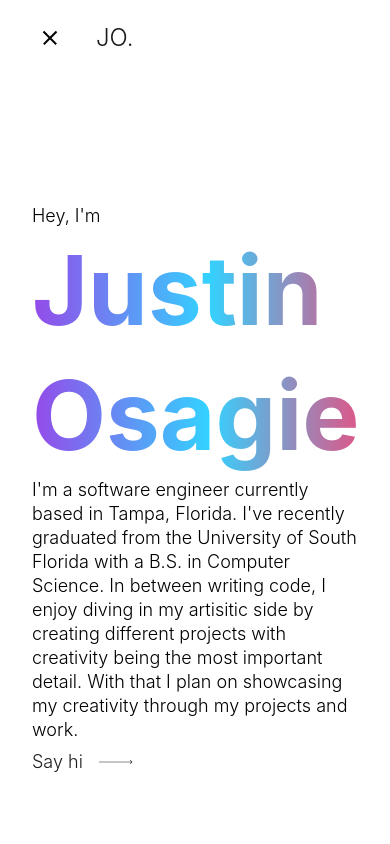
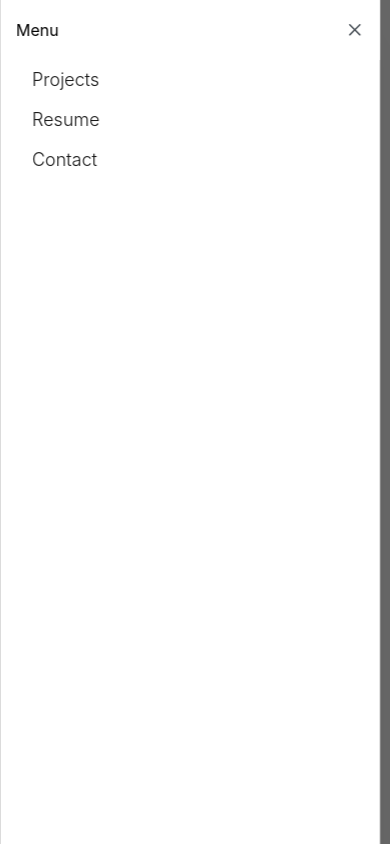
Before and after one commit to osajustin/super-duper-portio-folio, a Next.js app: page / in a window 390 px wide. Both pictures are taken after a click on the button 50 px from the left and 38 px from the top of the page. Shown: the top 844 px of the page. Built offline with nearby package versions, Linux system fonts and the light colour scheme.

Commit message:
Added menu items to burger

```diff
--- a/components/Navbar/navbar.module.css
+++ b/components/Navbar/navbar.module.css
@@ -87,3 +87,28 @@
     background-color: #1F1E1E;
     color: #FFFFFF;
   }
+
+  .icon {
+    width: rem(24px);
+    height: rem(24px);
+  }
+
+  .dark {
+    @mixin dark {
+      display: none;
+    }
+
+    @mixin light {
+      display: block;
+    }
+  }
+
+  .light {
+    @mixin light {
+      display: none;
+    }
+
+    @mixin dark {
+      display: block;
+    }
+  }
--- a/components/Navbar/navbar.tsx
+++ b/components/Navbar/navbar.tsx
@@ -1,20 +1,24 @@
 import React, { Key, useState } from 'react';
-import { Text, Group, Burger, Modal, TextInput, Textarea, Button, useMantineColorScheme, UnstyledButton } from '@mantine/core';
+import { Group, Burger, Modal, TextInput, Textarea, Button, useMantineColorScheme, UnstyledButton, ActionIcon, Drawer, useComputedColorScheme } from '@mantine/core';
 import { useDisclosure } from '@mantine/hooks';
 import { IconSunFilled } from '@tabler/icons-react';
 import classes from './Navbar.module.css';
+import cx from 'clsx';
 
 const links = [
   { link: '#projects', label: 'Projects' },
   { link: '#experience', label: 'Resume' },
   { link: '#contact', label: 'Contact' },
-  // { link: '/', label: <IconSunFilled /> },
+ //{ link: null, label: <IconSunFilled /> },
 ];
 
 export function Navbar() {
   const [opened, { toggle }] = useDisclosure(false);
+  const [drawerOpened, setDrawerOpened] = useState(false);
   const [modalOpened, setModalOpened] = useState(false);
-  const { colorScheme, toggleColorScheme } = useMantineColorScheme();
+
+  const { setColorScheme } = useMantineColorScheme();
+  const computedColorScheme = useComputedColorScheme('light', { getInitialValueInEffect: true });
 
   const handleScroll = (event: React.MouseEvent<HTMLAnchorElement, MouseEvent>, link: string, offset = 0) => {
     event.preventDefault();
@@ -42,27 +46,26 @@ export function Navbar() {
           onClick={(event) => {
             event.preventDefault();
             setModalOpened(true);
+            setDrawerOpened(false);
           }}
         >
           {link.label}
         </UnstyledButton>
       );
     }
-    else if (link.label === <IconSunFilled />) {
-      return (
-        <a
-          key="iconSunFilled"
-          href="#"
-          className={classes.button}
-          onClick={(event) => {
-            event.preventDefault();
-            toggleColorScheme();
-          }}
-        >
-          <IconSunFilled />
-        </a>
-      );
-    } else {
+    // else if (link.label === <IconSunFilled />) {
+    //   return (
+    //     <ActionIcon
+    //       onClick={() => setColorScheme(computedColorScheme === 'light' ? 'dark' : 'light')}
+    //       variant="default"
+    //       size="xl"
+    //       aria-label="Toggle color scheme"
+    //     >
+    //       <IconSunFilled className={cx(classes.icon, classes.light)} stroke={1.5} />
+    //     </ActionIcon>
+    //   );
+    // }
+    else {
       return (
         <a
           key={link.label as Key}
@@ -74,6 +77,7 @@ export function Navbar() {
             } else {
               handleScroll(event, link.link, -100);
             }
+            setDrawerOpened(false);
           }}
         >
           {link.label}
@@ -87,7 +91,7 @@ export function Navbar() {
       <header className={classes.header}>
         <div className={classes.inner}>
           <Group>
-            <Burger opened={opened} onClick={toggle} size="sm" hiddenFrom="sm" />
+            <Burger opened={opened} onClick={() => setDrawerOpened(true)} size="sm" hiddenFrom="sm" />
             <a href="#" className={classes.joLogo} onClick={scrollToTop}>JO.</a>
           </Group>
 
@@ -98,6 +102,16 @@ export function Navbar() {
           </Group>
         </div>
       </header>
+
+      <Drawer
+        opened={drawerOpened}
+        onClose={() => setDrawerOpened(false)}
+        title="Menu"
+        padding="md"
+        size="sm"
+      >
+        {items}
+      </Drawer>
 
       <Modal
         opened={modalOpened}
```
